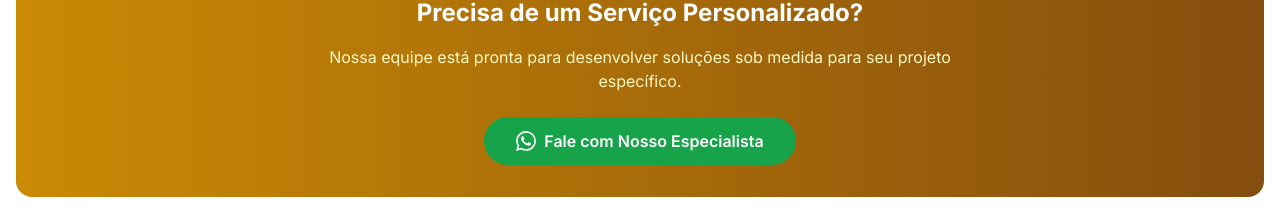
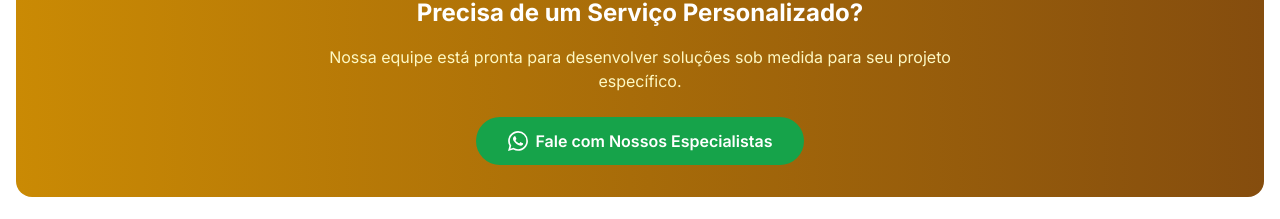
Before and after one commit to paivaogod/siteitaconstrucoes, a React (Vite) app: page / in a window 1280 px wide. Shown: the part 2720-2939 px from the top of the page. Built offline with nearby package versions, Linux system fonts and the light colour scheme.

Commit message:
Update ServicesSection.tsx

```diff
--- a/src/react-app/components/ServicesSection.tsx
+++ b/src/react-app/components/ServicesSection.tsx
@@ -62,7 +62,7 @@ export default function ServicesSection() {
   };
 
   const openWhatsApp = () => {
-    window.open('https://wa.me/5511999999999?text=Olá! Gostaria de saber mais sobre os serviços da ConstrutechPro.', '_blank');
+    window.open('https://wa.me/5524992627220?text=Olá! Gostaria de saber mais sobre os serviços da ITA.', '_blank');
   };
 
   const ServiceCard = ({ service }: { service: typeof services[0] }) => (
@@ -173,7 +173,7 @@ export default function ServicesSection() {
               className="bg-green-600 hover:bg-green-700 text-white px-8 py-3 rounded-full font-semibold transition-colors inline-flex items-center space-x-2"
             >
               <WhatsAppIcon size={20} />
-              <span>Fale com Nosso Especialista</span>
+              <span>Fale com Nossos Especialistas</span>
             </button>
           </div>
         </div>
```
